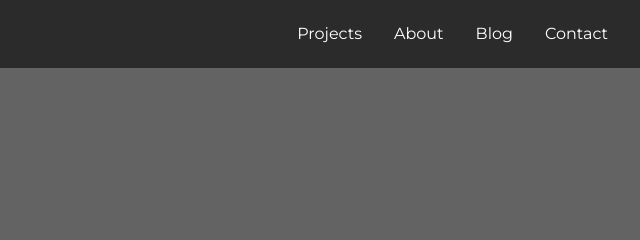
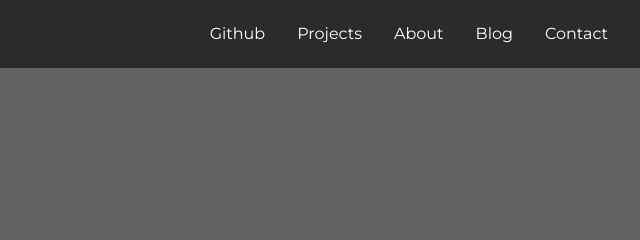
Before and after one commit to wafis/wafis.github.io, a plain HTML site: page index.html in a window 1280 px wide. Shown: the top 240 px of the page, 640-1280 px from the left. Drawn offline with nearby package versions, Linux system fonts and the light colour scheme.

Commit message:
Update index.html

```diff
--- a/index.html
+++ b/index.html
@@ -20,6 +20,7 @@
 		<nav id="navbar">
 			<h1 class="logo">Wasif Rahman</h1>
 			<ul>
+				<li><a href="https://wafis.github.io/#">Github</a></li>
 				<li><a href="#">Projects</a></li>
 				<li><a href="#">About</a></li>
 				<li><a href="#">Blog</a></li>
```
